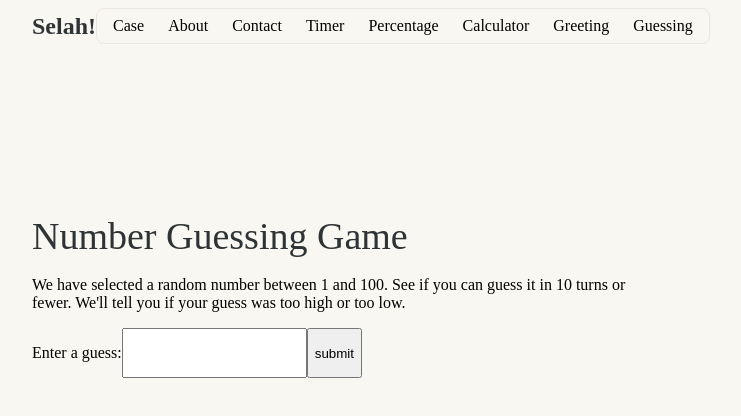
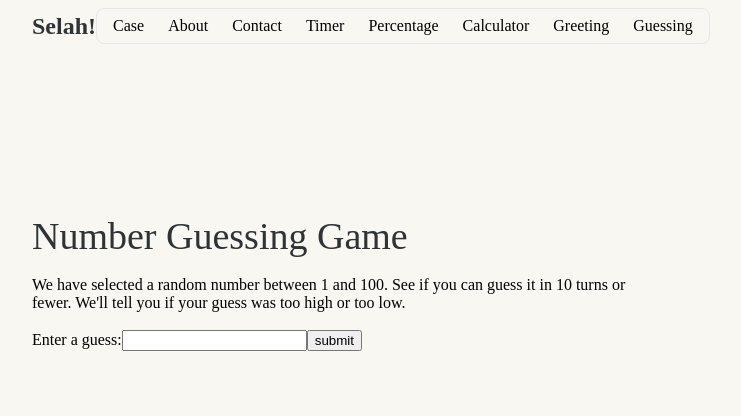
Before and after one commit to byfolarin/Selah, a React (Vite) app in the folder Selah/: page /Guessing in a window 1280 px wide. Shown: the top 416 px of the page, without its empty margins (292-1033 px from the left). Built offline with nearby package versions, Linux system fonts and the light colour scheme; a web font is replaced by a local one.

Commit message:
created suggestions

```diff
--- a/Selah/src/components/website/Guessing.jsx
+++ b/Selah/src/components/website/Guessing.jsx
@@ -1,28 +1,8 @@
-import React from 'react'
-
-// I want you to create a simple guess the number type game. It should choose a random number between 1 and 100, then challenge the player to guess the number in 10 turns. After each turn, the player should be told if they are right or wrong, and if they are wrong, whether the guess was too low or too high. It should also tell the player what numbers they previously guessed. The game will end once the player guesses correctly, or once they run out of turns. When the game ends, the player should be given an option to start playing again.
-
-// Generate a random number between 1 and 100.
-// Record the turn number the player is on. Start it on 1.
-// Provide the player with a way to guess what the number is.
-// Once a guess has been submitted first record it somewhere so the user can see their previous guesses.
-// Next, check whether it is the correct number.
-// If it is correct:
-// Display congratulations message.
-// Stop the player from being able to enter more guesses (this would mess the game up).
-// Display control allowing the player to restart the game.
-// If it is wrong and the player has turns left:
-// Tell the player they are wrong and whether their guess was too high or too low.
-// Allow them to enter another guess.
-// Increment the turn number by 1.
-// If it is wrong and the player has no turns left:
-// Tell the player it is game over.
-// Stop the player from being able to enter more guesses (this would mess the game up).
-// Display control allowing the player to restart the game.
-// Once the game restarts, make sure the game logic and UI are completely reset, then go back to step 1.
+import React, { useState } from 'react'
 
 const Guessing = () => {
 
+    const [text,setText] = useState('');
     const randomNumber = Math.floor(Math.random() * 100);
 
 
@@ -34,7 +14,7 @@ const Guessing = () => {
 
     <div className="submit-input">
       <p>Enter a guess:</p>
-      <input type="number" name="Please fill out this" id="" />
+      <input type="number" value={text} name="Please fill out this" id="" />
       <button>submit</button>
       </div>
     </div>
--- a/Selah/src/index.css
+++ b/Selah/src/index.css
@@ -233,4 +233,6 @@ h3{
 
 .submit-input{
   display: flex;
+  height: 24px;
+  align-items: center;
 }
```
Also changed, not shown: Selah/src/components/website/Suggestions.jsx (added, +20 -0 lines).
